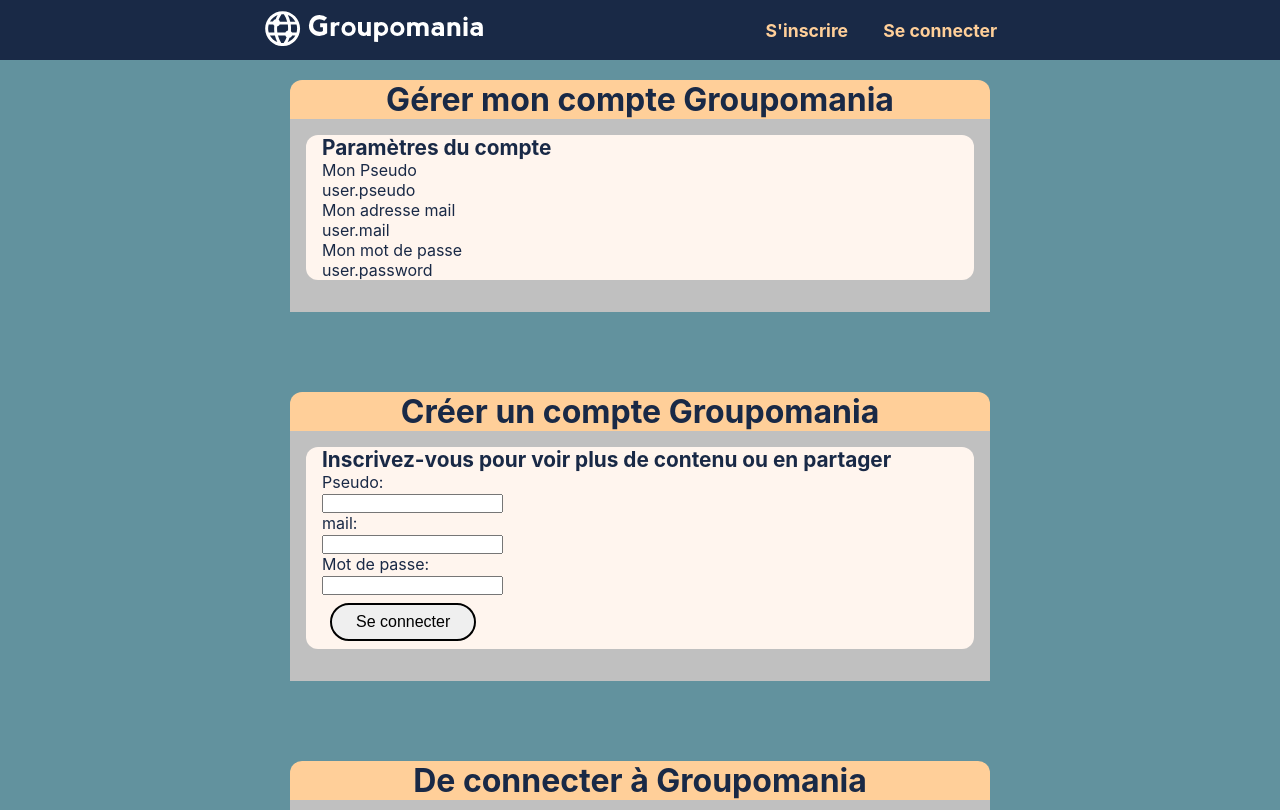
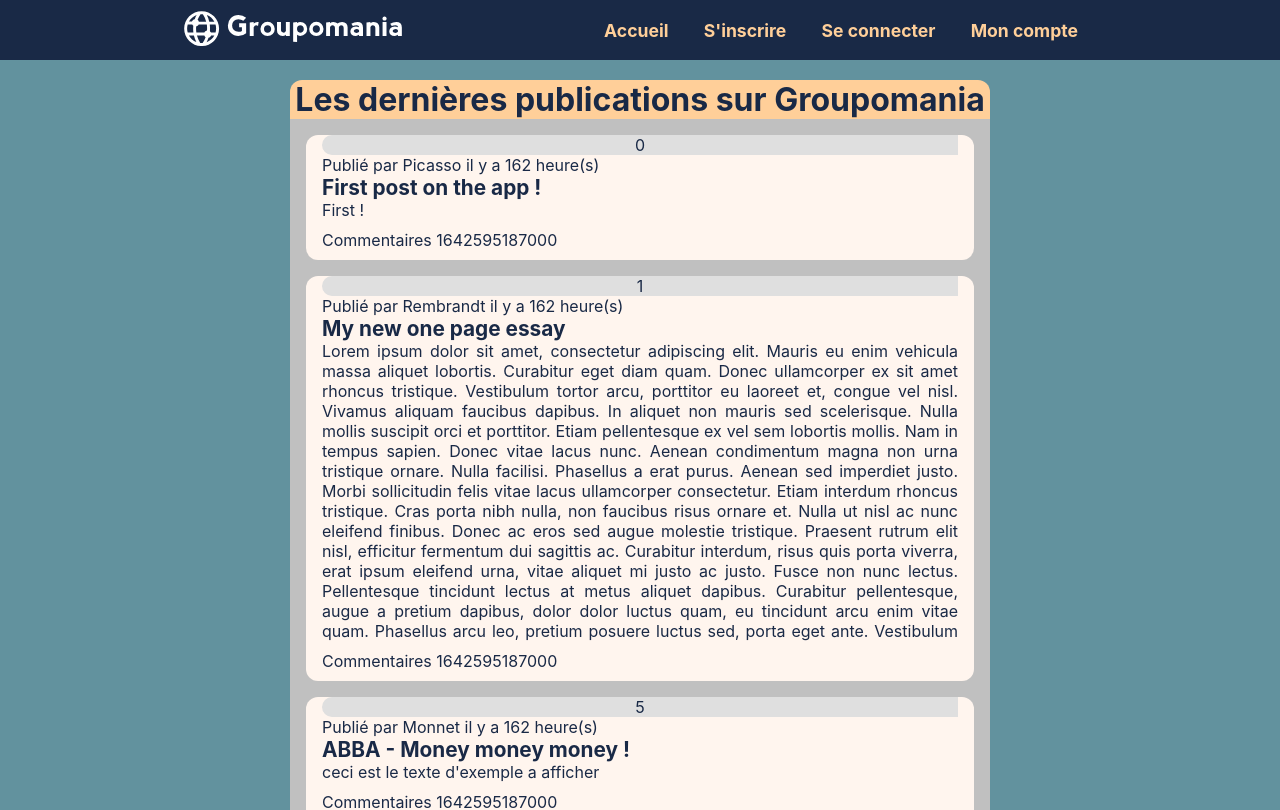
Before and after one commit to Zanadeus/P7_charlier_cedric, a React (Create React App) app in the folder frontend/: page / in a window 1280 px wide. Shown: the top 810 px of the page. Built offline with nearby package versions, Linux system fonts and the light colour scheme.

Commit message:
v1.0.4 react-router ok + installation font-awesome à configurer

```diff
--- a/frontend/package.json
+++ b/frontend/package.json
@@ -3,12 +3,17 @@
   "version": "0.1.0",
   "private": true,
   "dependencies": {
+    "@fortawesome/fontawesome-svg-core": "^1.3.0-beta3",
+    "@fortawesome/free-regular-svg-icons": "^6.0.0-beta3",
+    "@fortawesome/free-solid-svg-icons": "^6.0.0-beta3",
+    "@fortawesome/react-fontawesome": "^0.1.16",
     "@testing-library/jest-dom": "^5.16.1",
     "@testing-library/react": "^12.1.2",
     "@testing-library/user-event": "^13.5.0",
     "react": "^17.0.2",
     "react-dom": "^17.0.2",
     "react-router": "^6.2.1",
+    "react-router-dom": "^6.2.1",
     "react-scripts": "5.0.0",
     "web-vitals": "^2.1.3"
   },
--- a/frontend/src/components/App.jsx
+++ /dev/null
@@ -1,51 +0,0 @@
-import '../styles/App.css';
-import Banner from './Banner'
-import Post from '../pages/Post'
-import Signin from '../pages/Signin'
-import Login from '../pages/Login'
-import Profile from '../pages/Profile';
-
-import { BrowserRouter as Routes, Route } from 'react-router-dom'
-
-function App() {
-  return (
-    <div>
-      {/*
-      <Routes>
-        <Banner />
-        <Route path="/" element={<Post />} />
-        <Route path="/profile" element={<Profile />} />
-        <Route path="/signin" element={<Signin />} />
-        <Route path="/login" element={<Login />} />
-      </Routes>
-      */}
-
-      {/*
-      <Routes>
-        <Banner />
-        <Route path="/">
-          <Post />
-        </Route>
-        <Route path="/profile">
-          <Profile />
-        </Route>
-        <Route path="/signin">
-          <Signin />
-        </Route>
-        <Route path="/login">
-          <Login />
-        </Route>
-      </Routes>
-      */}
-
-<Banner />
-<Profile />
-<Signin />
-<Login />
-<Post />
-
-    </div>
-  )
-}
-
-export default App;
--- a/frontend/src/components/Banner.jsx
+++ b/frontend/src/components/Banner.jsx
@@ -1,34 +1,20 @@
 import '../styles/Banner.css'
 import logo from '../assets/icon-left-font-monochrome-white.svg'
-import { Link } from 'react-router-dom'
+import { Outlet, Link } from 'react-router-dom'
 
 function Banner() {
   return (
   <header>
     <div>
-      <img src={logo} alt="logo de groupomania"/>
+      <Link to="/"><img src={logo} alt="logo de groupomania"/></Link>
     </div>
     <nav>
-      {/*
+      <Link to="/">Accueil</Link>
       <Link to="/signin">S'inscrire</Link>
       <Link to="/login">Se connecter</Link>
-      */}
-      <p>S'inscrire </p>
-      <p>Se connecter</p>
+      <Link to="/profile">Mon compte</Link>
     </nav>
-    {/*
-    <div>
-      <Link to='newpost' className='p-4 text-custom '>
-        Nouvelle publication
-      </Link>
-      <Link to='profile' className='p-4 text-custom '>
-        Profil
-      </Link>
-      <button onClick={signOut} className='p-4 text-custom font-bold'>
-        Se deconnecter
-      </button>
-    </div>
-    */}
+      <Outlet />
   </header>
   )
 }
--- a/frontend/src/index.css
+++ b/frontend/src/index.css
@@ -20,3 +20,34 @@ code {
   font-family: source-code-pro, Menlo, Monaco, Consolas, 'Courier New',
     monospace;
 }
+
+main
+{
+  min-height: 100px;
+  max-width: 700px;
+  color: #192946;
+  background-color: #FFCF99;
+  margin: 80px auto;
+  border-radius: 12px;
+  text-align: center;
+}
+button, .button
+{
+  border: 2px solid;
+  border-radius: 30px;
+  padding: 0.5em 1.5em;
+  margin: 0.5em;
+  font-size: 1em;
+  opacity: 1;
+  text-decoration: none;
+  transition: 300ms;
+  text-align: justify;
+}
+button:hover, button:focus, .button:hover, .button:focus
+{
+  cursor: pointer;
+}
+h2
+{
+  font-size: 1.3em;
+}
--- a/frontend/src/index.jsx
+++ b/frontend/src/index.jsx
@@ -1,17 +1,24 @@
-import React from 'react';
-import ReactDOM from 'react-dom';
-import './index.css';
-import App from './components/App';
-import reportWebVitals from './test/reportWebVitals';
+import { render } from "react-dom";
+import { BrowserRouter, Routes, Route} from "react-router-dom";
+import './index.css'
+import Banner from "./components/Banner"
+import Post from './pages/Post'
+import Login from "./pages/Login"
+import Signin from "./pages/Signin"
+import Profile from './pages/Profile'
+import Pagenotfound from "./pages/Pagenotfound";
 
-ReactDOM.render(
-  <React.StrictMode>
-    <App />
-  </React.StrictMode>,
-  document.getElementById('root')
+const rootElement = document.getElementById("root");
+render(
+  <BrowserRouter>
+    <Banner />
+    <Routes>
+        <Route path="/" element={<Post />} />
+        <Route path="login" element={<Login />} />
+        <Route path="signin" element={<Signin />} />
+        <Route path="profile" element={<Profile />} />
+        <Route path="*" element={<Pagenotfound />} />
+    </Routes>
+  </BrowserRouter>,
+  rootElement
 );
-
-// If you want to start measuring performance in your app, pass a function
-// to log results (for example: reportWebVitals(console.log))
-// or send to an analytics endpoint. Learn more: https://bit.ly/CRA-vitals
-reportWebVitals();
--- /dev/null
+++ b/frontend/src/pages/Pagenotfound.jsx
@@ -0,0 +1,16 @@
+
+function Pagenotfound() {
+  return (
+    <main>
+    <h1>OUPS</h1>
+    <section>
+      <article>
+        <h2>Page non trouvée</h2>
+        <p>La page recherchée est introuvable actuellement</p>
+      </article>
+    </section>
+  </main>
+  )
+}
+
+export default Pagenotfound
--- a/frontend/src/styles/App.css
+++ /dev/null
@@ -1,30 +0,0 @@
-main
-{
-  min-height: 100px;
-  max-width: 700px;
-  color: #192946;
-  background-color: #FFCF99;
-  margin: 80px auto;
-  border-radius: 12px;
-  text-align: center;
-}
-button, .button
-{
-  border: 2px solid;
-  border-radius: 30px;
-  padding: 0.5em 1.5em;
-  margin: 0.5em;
-  font-size: 1em;
-  opacity: 1;
-  text-decoration: none;
-  transition: 300ms;
-  text-align: justify;
-}
-button:hover, button:focus, .button:hover, .button:focus
-{
-  cursor: pointer;
-}
-h2
-{
-  font-size: 1.3em;
-}
--- a/frontend/src/styles/Banner.css
+++ b/frontend/src/styles/Banner.css
@@ -16,9 +16,20 @@ header nav
   font-weight: bold;
   font-size: 1.1em;
 }
-header nav p
+header nav a
 {
+  text-decoration: solid;
   padding: 1em;
+  color: #FFCF99;
+  border-radius: 12px;
+}
+header nav a:hover, header nav a:focus
+{
+  text-decoration: solid;
+  padding: 1em;
+  color: #192946;
+  background: #FFCF99;
+  transition-duration: 300ms;
 }
 header img
 {
```
Also changed, not shown: 1 other file (tests, documents, lock files or other folders).
